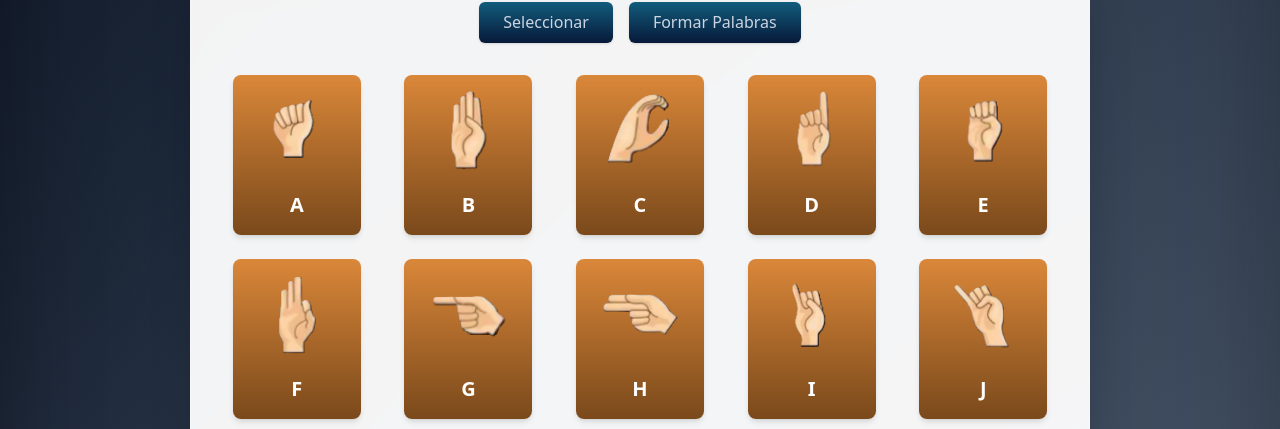
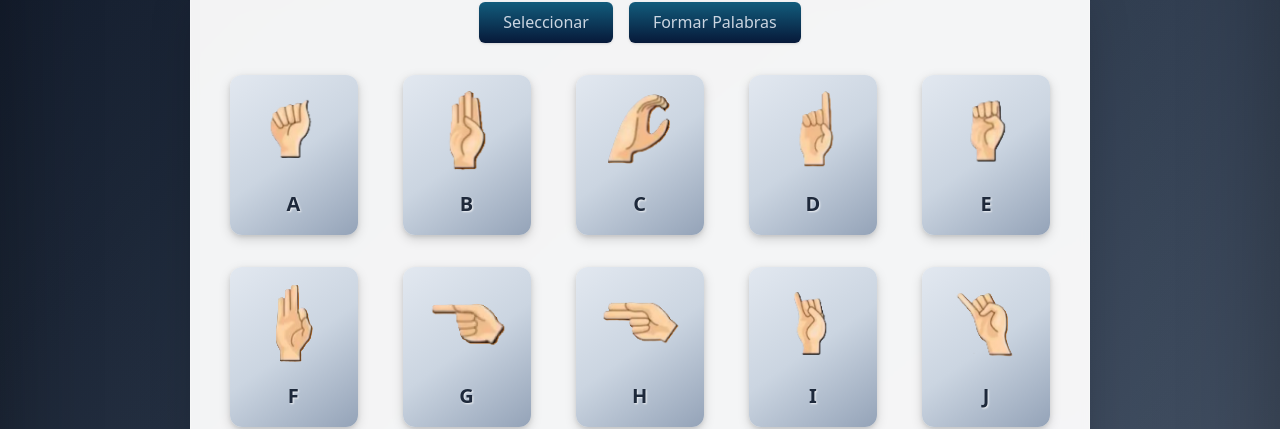
Before and after one commit to Jhefry09/Pagina-de-aprendizaje-manos, a React (Vite) app: page /abecedario in a window 1280 px wide. Shown: the part 373-802 px from the top of the page. Built offline with nearby package versions, Linux system fonts and the light colour scheme; no server answers.

Commit message:
mejoras en welcome que ahora esta ajustando mejor y tambien un cambio de color y sombreado en las secciones: vocales, abecedario y numeros

```diff
--- a/src/components/Navbar.tsx
+++ b/src/components/Navbar.tsx
@@ -74,6 +74,7 @@ const Navbar = ({ activeLink = 'inicio' }: NavbarProps) => {
     const modules = [
         { id: 'vocales', title: 'Vocales', route: '/vocales' },
         { id: 'abecedario', title: 'Abecedario', route: '/abecedario' },
+        { id: 'numeros', title: 'Números', route: '/numeros-aprendizaje' },
         { id: 'formar-palabras', title: 'Formar Palabras', route: '/practice/palabras' },
         { id: 'operaciones-matematicas', title: 'Operaciones Matemáticas', route: '/numeros' },
     ];
--- a/src/index.css
+++ b/src/index.css
@@ -73,6 +73,62 @@ nav[class*="z-[9999]"] {
   isolation: isolate;
 }
 
+/* ===== CARDS DE MÓDULOS CON DISEÑO SUAVE ===== */
+
+/* Card de seña con colores suaves que armonizan con el fondo azul */
+.sign-card {
+  background: linear-gradient(145deg, #e2e8f0, #cbd5e1, #94a3b8);
+  border-radius: 12px;
+  padding: 16px;
+  width: 128px;
+  height: 160px;
+  display: flex;
+  flex-direction: column;
+  align-items: center;
+  justify-content: space-between;
+  cursor: pointer;
+  transition: all 0.3s ease;
+  position: relative;
+
+  /* Sombra sutil para profundidad */
+  box-shadow:
+    0 4px 12px rgba(0, 0, 0, 0.15),
+    0 2px 4px rgba(0, 0, 0, 0.1);
+}
+
+.sign-card:hover {
+  transform: scale(1.05) translateY(-2px);
+  box-shadow:
+    0 8px 20px rgba(0, 0, 0, 0.2),
+    0 4px 8px rgba(0, 0, 0, 0.15);
+}
+
+/* Tipografía de la seña con contraste mejorado */
+.sign-letter {
+  color: #1e293b;
+  font-weight: 700;
+  font-size: 1.25rem;
+  text-shadow:
+    1px 1px 2px rgba(255, 255, 255, 0.8);
+  letter-spacing: 0.5px;
+}
+
+/* ===== ANIMACIÓN PARA LOGO DE WELCOME ===== */
+
+/* Animación de flotación sutil para el logo */
+@keyframes float {
+  0%, 100% {
+    transform: translateY(0px);
+  }
+  50% {
+    transform: translateY(-10px);
+  }
+}
+
+.animate-float {
+  animation: float 3s ease-in-out infinite;
+}
+
 .global-bg-static::before {
   content: '';
   position: absolute;
--- a/src/pages/Welcome/Page.tsx
+++ b/src/pages/Welcome/Page.tsx
@@ -11,19 +11,19 @@ export default function App() {
   return (
     <main className="w-full text-white antialiased">
       {/* HERO */}
-      <section className="min-h-screen flex items-center justify-center text-center p-8">
-        <div className="max-w-4xl mx-auto">
+      <section className="h-screen flex items-center justify-center text-center p-4">
+        <div className="max-w-3xl mx-auto">
           <img
             src={logo}
             alt="Logo SeeTalk"
-            className="mx-auto w-[600px] max-w-[90%] drop-shadow-[0_8px_20px_RGBA(0,0,0,0.6)]"
+            className="mx-auto w-[280px] sm:w-[320px] md:w-[360px] max-w-[80%] drop-shadow-[0_6px_16px_RGBA(0,0,0,0.5)] animate-float"
           />
           {/*  MARCA ACTUALIZADA: SignLearn AI → SeeTalk */}
-          <h1 className="mt-8 font-extrabold text-6xl md:text-8xl">
+          <h1 className="mt-4 font-extrabold text-3xl sm:text-4xl md:text-5xl">
             <span className="text-amber-400">See</span>
             <span className="text-blue-400">Talk</span>
           </h1>
-          <p className="mt-6 global-large-text max-w-[800px] mx-auto">
+          <p className="mt-3 text-base sm:text-lg md:text-xl max-w-[600px] mx-auto text-gray-200 leading-relaxed">
             Nuestra aplicación de lengua de señas es un entrenador personal que se
             adapta a tu ritmo de aprendizaje. Aprende y practica de forma simple
             mientras la app se vuelve más inteligente y útil contigo.
--- a/src/pages/abecedario/Page.tsx
+++ b/src/pages/abecedario/Page.tsx
@@ -49,11 +49,11 @@ export default function Abecedario() {
         </div>
 
         {/* Grid de letras */}
-        <div className="grid grid-cols-5 gap-6 justify-items-center">
+        <div className="grid grid-cols-5 gap-8 justify-items-center">
           {letters.map((letter) => (
             <div
               key={letter}
-              className="bg-gradient-to-b from-[#DA8739] to-[#7A491B] rounded-lg p-4 w-32 h-40 flex flex-col items-center justify-between shadow-md hover:scale-105 transition cursor-pointer"
+              className="sign-card"
               onClick={() => setSelected(letter)}
             >
               <img
@@ -61,7 +61,7 @@ export default function Abecedario() {
                 alt={`${letter} en señas`}
                 className="w-20 h-20 object-contain"
               />
-              <span className="text-white font-bold text-xl">{letter}</span>
+              <span className="sign-letter">{letter}</span>
             </div>
           ))}
         </div>
--- a/src/pages/numeros-aprendizaje/Page.tsx
+++ b/src/pages/numeros-aprendizaje/Page.tsx
@@ -52,11 +52,11 @@ export default function Page() {
         </div>
 
         {/* Grid de números */}
-        <div className="grid grid-cols-5 gap-6 justify-items-center">
+        <div className="grid grid-cols-5 gap-8 justify-items-center">
           {numbers.map((num) => (
             <div
               key={num}
-              className="bg-gradient-to-b from-[#DA8739] to-[#7A491B] rounded-lg p-4 w-32 h-40 flex flex-col items-center justify-between shadow-md hover:scale-105 transition cursor-pointer"
+              className="sign-card"
               onClick={() => setSelected(num)}
             >
               <img
@@ -64,7 +64,7 @@ export default function Page() {
                 alt={`Número ${num} en señas`}
                 className="w-20 h-20 object-contain"
               />
-              <span className="text-white font-bold text-xl">{num}</span>
+              <span className="sign-letter">{num}</span>
             </div>
           ))}
         </div>
--- a/src/pages/vocales/page.tsx
+++ b/src/pages/vocales/page.tsx
@@ -32,18 +32,18 @@ export default function Vocales() {
         </button>
 
         {/* Tarjetas de vocales */}
-        <div className="flex justify-center gap-6">
+        <div className="flex justify-center gap-8">
           {vocales.map((v) => (
             <div
               key={v.letra}
-              className="bg-gradient-to-b from-[#DA8739] to-[#7A491B] rounded-lg p-4 w-32 h-40 flex flex-col items-center justify-between shadow-md hover:scale-105 transition"
+              className="sign-card"
             >
               <img
                 src={v.img}
                 alt={`${v.letra} en señas`}
                 className="w-20 h-20 object-contain"
               />
-              <span className="text-white font-bold text-xl">
+              <span className="sign-letter">
                 {v.letra}
               </span>
             </div>
```
